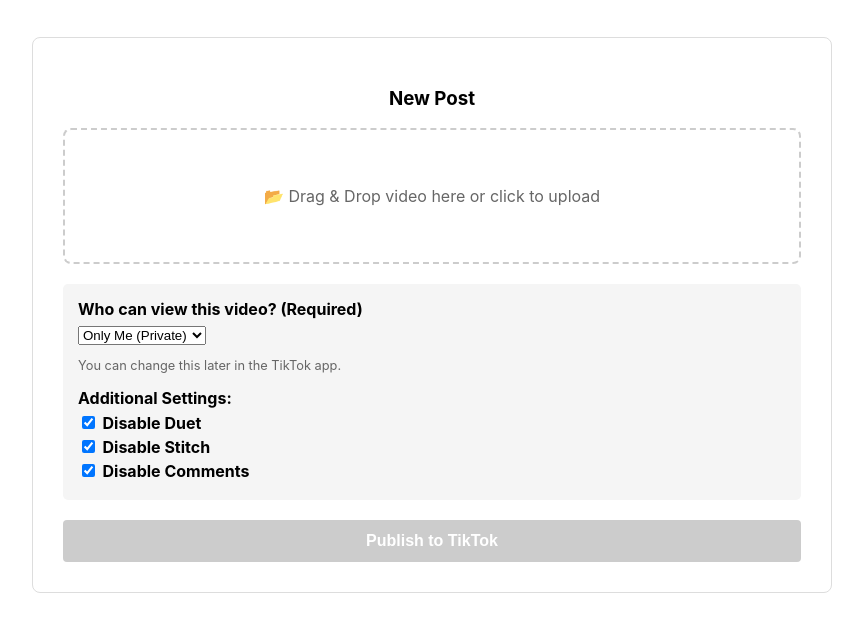
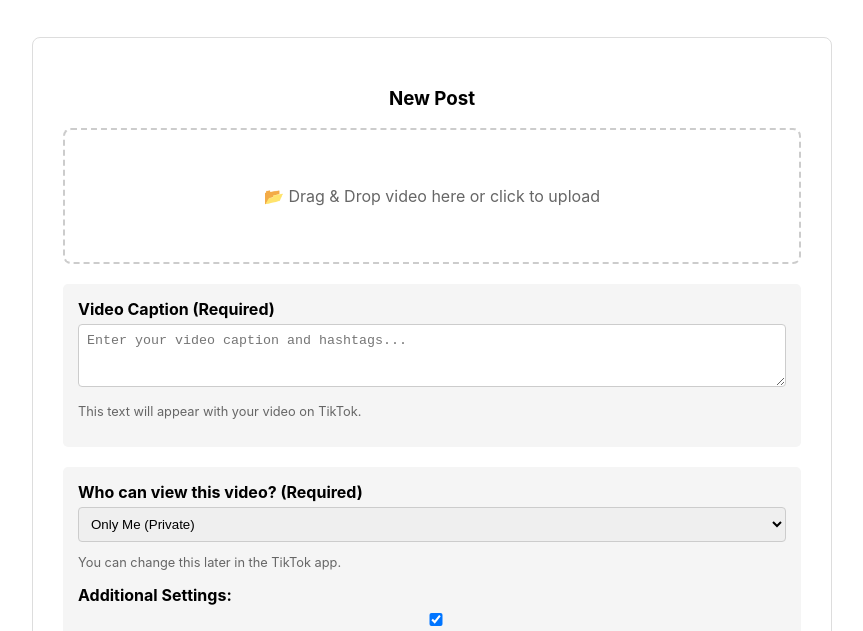
Before and after one commit to Yolsons/ig-callback, a plain HTML site: page dashboard.html in a window 1280 px wide. Shown: the part 133-764 px from the top of the page, without its empty margins (208-1071 px from the left). Drawn offline with Linux system fonts and the light colour scheme.

Commit message:
Update dashboard.html

```diff
--- a/dashboard.html
+++ b/dashboard.html
@@ -18,7 +18,7 @@
 
         .settings-box { text-align: left; margin: 20px 0; background: #f5f5f5; padding: 15px; border-radius: 5px; }
         label { display: block; font-weight: bold; margin-bottom: 5px; }
-        select, input[type="checkbox"] { margin-bottom: 8px; }
+        select, input[type="checkbox"], textarea { margin-bottom: 8px; width: 100%; padding: 8px; border: 1px solid #ccc; border-radius: 4px; box-sizing: border-box; }
         .video-preview-container { margin-bottom: 20px; position: relative; width: 100%; max-width: 300px; height: 0; padding-bottom: 56.25%; background: #000; border-radius: 8px; overflow: hidden; margin-left: auto; margin-right: auto; }
         .video-preview { position: absolute; top: 0; left: 0; width: 100%; height: 100%; object-fit: cover; }
     </style>
@@ -44,6 +44,15 @@
         <div class="upload-area" onclick="document.getElementById('file').click()">
             <p id="uploadText">📂 Drag & Drop video here or click to upload</p>
             <input type="file" id="file" style="display: none" accept="video/*" onchange="enableBtn(event)">
+        </div>
+
+        <!-- NEW: TITLE/CAPTION INPUT -->
+        <div class="settings-box">
+            <label for="videoTitle">Video Caption (Required)</label>
+            <textarea id="videoTitle" rows="3" placeholder="Enter your video caption and hashtags..."></textarea>
+            <p style="font-size: 0.8em; color: #666; margin-top: 5px;">
+                This text will appear with your video on TikTok.
+            </p>
         </div>
 
         <!-- PRIVACY AND ADDITIONAL SETTINGS -->
```
